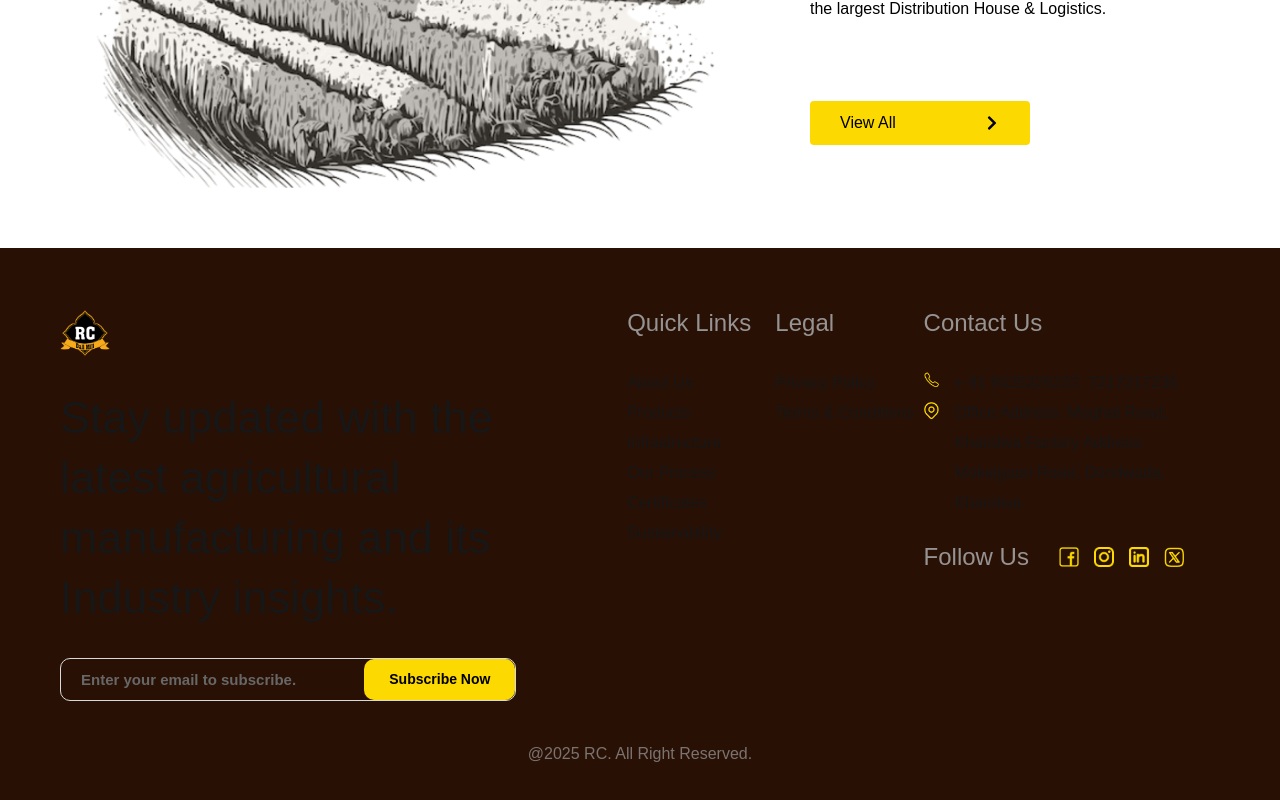
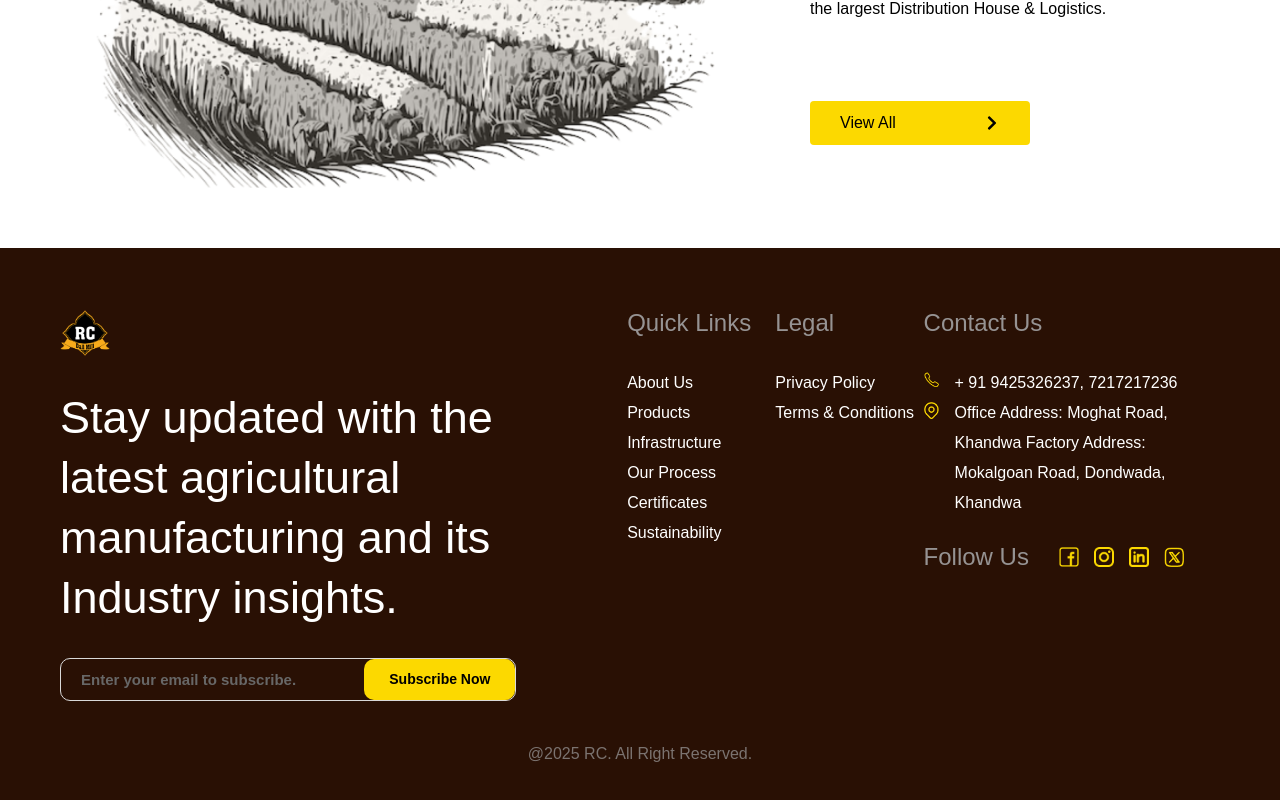
Before and after one commit to piyushpaliwalcodes/rc, a Next.js app: page / in a window 1280 px wide. Shown: the part 10950-11750 px from the top of the page. Built offline with nearby package versions, Linux system fonts and the light colour scheme.

Commit message:
footer text corrected

```diff
--- a/components/Footer.tsx
+++ b/components/Footer.tsx
@@ -62,7 +62,7 @@
     }
 
     return (
-        <div className="flex flex-col bg-[#291004] p-4 py-6 md:p-[60px] gap-6 md:gap-[40px]">
+        <div className="flex flex-col bg-[#291004] p-4 py-6 md:p-[60px] gap-6 md:gap-[40px] text-white">
             <div className="flex flex-col md:flex-row justify-between gap-6 md:gap-[60px] w-full">
                 <div className="flex flex-col gap-6 md:gap-[30px] w-full md:w-[45%]">
                     <Logo />
```
